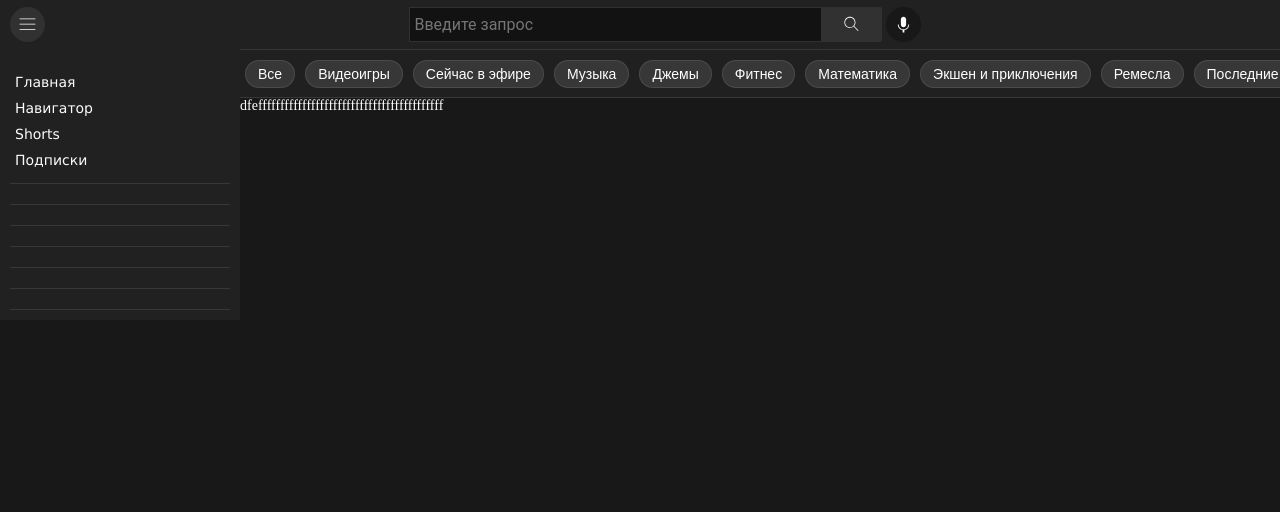
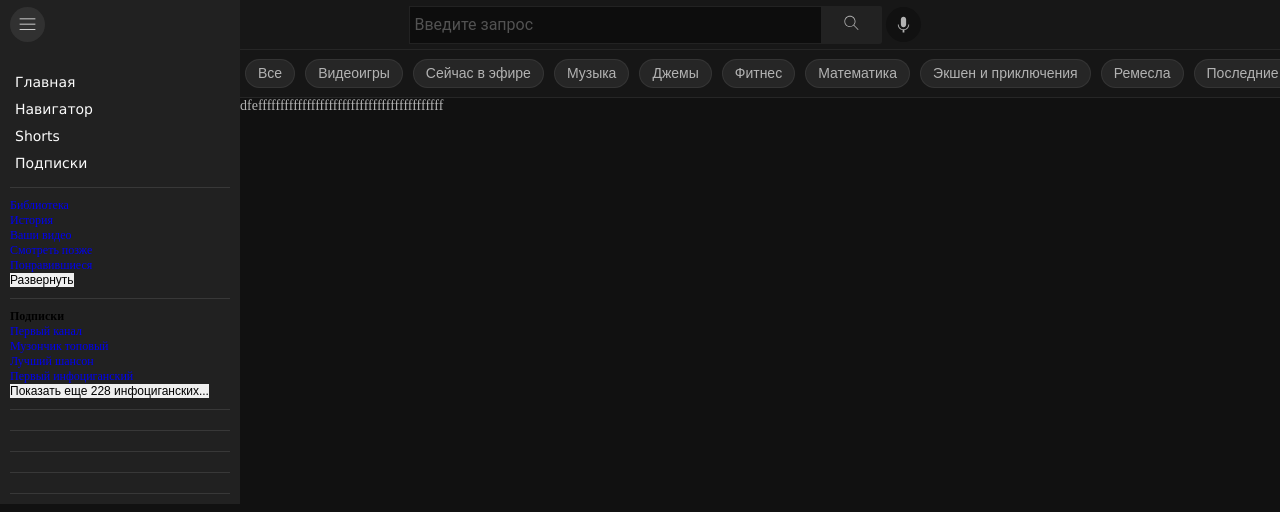
Before and after one commit to poluso/first-web-proj, a plain HTML site: page index.html in a window 1280 px wide. Both pictures are taken after a click on the button 27 px from the left and 24 px from the top of the page. Drawn offline with Linux system fonts and the light colour scheme.

Commit message:
New css file 'media-requests' and button is ready

```diff
--- a/index.html
+++ b/index.html
@@ -4,7 +4,8 @@
     <meta charset="UTF-8">
     <meta http-equiv="X-UA-Compatible" content="IE=edge">
     <meta name="viewport" content="width=device-width, initial-scale=1.0">
-    <link rel="stylesheet" href="style.css">
+    <link rel="stylesheet" href="styles/style.css">
+    <link rel="stylesheet" href="styles/media-requests.css">
     <title>YouTube</title>
 
     <!-- git checkout
@@ -15,7 +16,7 @@
     <header class="header">
         <div class ="header-container-1 header-cont">
             <div class="header-content-1">
-                <button class="burger">
+                <button class="burger" id="burger-open">
                     <svg viewBox="0 0 24 24" preserveAspectRatio="xMidYMid meet" focusable="false" class="style-scope yt-icon" style="pointer-events: none; display: block; width: 100%; height: 100%;"><g class="style-scope yt-icon"><path d="M21,6H3V5h18V6z M21,11H3v1h18V11z M21,17H3v1h18V17z" class="style-scope yt-icon"></path></g></svg>
                 </button>
 
@@ -54,12 +55,13 @@
         <div class ="header-container-3 header-cont"></div>
 
     </header>
+    <div id="sidebar-background-unwrapped">
 
         <div id="sidebar-unwrapped">
             <div class="class-sidebar-unwrapped">
                 <div class="sidebar-cont">
                     <div class="sidebar-button">
-                    <button class="burger">
+                        <button class="burger" id="burger-close">
                             <svg viewBox="0 0 24 24" preserveAspectRatio="xMidYMid meet" focusable="false" class="style-scope yt-icon" style="pointer-events: none; display: block; width: 100%; height: 100%;"><g class="style-scope yt-icon"><path d="M21,6H3V5h18V6z M21,11H3v1h18V11z M21,17H3v1h18V17z" class="style-scope yt-icon"></path></g></svg>
                         </button>
                     </div>
@@ -92,11 +94,85 @@
                     </div>
 
                 </section>
+                <section class="">
+                    <div>
+                        <a href="#">
+                            Библиотека
+                        </a>
+                    </div>
+                    <div>
+                        <a href="#">
+                            История
+                        </a>
+                    </div>
+                    <div>
+                        <a href="#">
+                            Ваши видео
+                        </a>
+                    </div>
+                    <div>
+                        <a href="#">
+                            Смотреть позже
+                        </a>
+                    </div>
+                    <div>
+                        <a href="#">
+                            Понравившиеся
+                        </a>
+                    </div>
+                    <button>
+                        Развернуть
+                    </button>
+                </section>
+                <section class="">
+                    <h3 class="sidebar-h">
+                        <div>Подписки</div>
+                    </h3>
+                    <div>
+                        <a href="#">
+                            Первый канал
+                        </a>
+                    </div>
+                    <div>
+                        <a href="#">
+                            Музончик топовый
+                        </a>
+                    </div>
+                    <div>
+                        <a href="#">
+                            Лучший шансон
+                        </a>
+                    </div>
+                    <div>
+                        <a href="#">
+                            Первый инфоциганский
+                        </a>
+                    </div>
+                    <button>
+                        <div>Показать еще 228 инфоциганских...</div>
+                    </button>
+                </section>
+                <section class="">
+
+                </section>
+                <section class="">
+
+                </section>
+                <section class="">
+
+                </section>
+                <section class="">
+
+                </section>
             </div>
 
         </div>
+    </div>
 
-    <div class="sidebar">
+    <div class="mini-sidebar">
+
+    </div>
+    <div class="sidebar default-sidebar">
 
         <section id="items">
             <div>
--- a/main.js
+++ b/main.js
@@ -9,16 +9,50 @@
 //         sidebarVisible = false;
 //     }
 // }
+const sidebarBack = document.querySelector('#sidebar-background-unwrapped');
+const sidebar = document.querySelector('#sidebar-unwrapped');
 
-const sidebar = document.querySelector('#sidebar-unwrapped');
-const burger = document.querySelectorAll('burger');
+const burger = document.querySelectorAll('button.burger');
 const sidebarStyles = sidebar.style;
-let isSidebarVisible = false;
+const sidebarBackStyles = sidebarBack.style;
+
+const burgerOpen = document.querySelector('#burger-open');
+const burgerClose = document.querySelector('#burger-close');
+
+
+
+let isSidebarVisible = true;
+
+// if (sidebarStyles.visibility === 'visible') {
+//   isSidebarVisible = true;
+// } else {
+//   isSidebarVisible = false;
+// }
+
 
 const toggleSidebar = () => {
-  sidebarStyles.visibility = isSidebarVisible ? 'visible' : 'hidden';
-  isSidebarVisible = !isSidebarVisible;
-  alert(sidebarStyles.visibility);
+  if (sidebarBackStyles.visibility === 'visible') {
+    sidebarStyles.left = '-240px';
+    isSidebarVisible = false;
+  } else {
+    sidebarStyles.left = '0px';
+    isSidebarVisible = true;
+  }
+  //console.log("sdaf");
+  // if (sidebarStyles.visibility === )
+
+  sidebarBackStyles.visibility = isSidebarVisible ? 'visible' : 'hidden';
+  //isSidebarVisible = !isSidebarVisible;
 }
 
-burger.map(addEventListener("click", toggleSidebar));
+burgerOpen.addEventListener("click", toggleSidebar);
+burgerClose.addEventListener("click", toggleSidebar);
+
+//const burgerNew = .forEach(burger);
+// for (i of burger) {
+//   i.addEventListener("click", toggleSidebar);
+// }
+
+
+//burger.forEach();
+//console.log(burger);
--- /dev/null
+++ b/styles/media-requests.css
@@ -0,0 +1,8 @@
+@media screen and (max-width: 768px) {
+    .default-sidebar {
+        visibility: hidden;
+    }
+    .mini-sidebar {
+        visibility: visible;
+    }
+}
--- a/style.css
+++ b/styles/style.css
@@ -2,7 +2,7 @@
     margin: 0;
     padding: 0;
     text-decoration: none;
-    font-size: 0;
+    font-size: 12px;
     border: none;
     outline: none;
 }
@@ -34,7 +34,8 @@ body {
     border-radius: 50px;
     fill: #fff;
 }
-#sidebar-unwrapped {
+#sidebar-background-unwrapped {
+    transition-duration: 300ms;
     visibility: hidden;
     position: fixed;
     background: rgba(0, 0, 0, 0.3);
@@ -43,6 +44,24 @@ body {
     left: 0;
     height: 100vh;
     width: 100%;
+
+}
+#sidebar-unwrapped {
+    transition-duration: 300ms;
+    background: rgb(33 33 33);
+    width: 220px;
+    position: fixed;
+    top: 0px;
+
+    /* visibility: hidden;
+    position: fixed;
+    background: rgba(0, 0, 0, 0.3);
+    z-index: 1000;
+    top: 0;
+    left: 0;
+    height: 100vh;
+    width: 100%;*/
+
 }
 
 .class-sidebar-unwrapped {
@@ -60,6 +79,9 @@ body {
     justify-content: space-between;
     height: 35px;
 }
+.default-sidebar {
+    visibility: hidden;
+}
 .sidebar-cont {
     padding: 3px;
     display: flex;
@@ -70,6 +92,29 @@ body {
     /* background: rgb(33 33 33); */
     /* margin-bottom: 50px; */
 }
+.mini-sidebar {
+    background: rgb(33 33 33);
+    padding: 10px;
+    width: 80px;
+    /* height: 100%; */
+    position: fixed;
+    z-index: 100;
+    top: 49px;
+}
+.sidebar {
+    background: rgb(33 33 33);
+    padding: 10px;
+    width: 220px;
+    /* height: 100%; */
+    position: fixed;
+    z-index: 100;
+    top: 49px;
+}
+.sidebar>section {
+    border-bottom: 1px solid rgb(255 255 255 / 10%);
+    padding: 10px 0;
+}
+
 .list {
     height: 100%;
     margin-top: 49px;
```
Also changed, not shown: 1 other file. Lines whose indentation alone changed are shown as unchanged.
